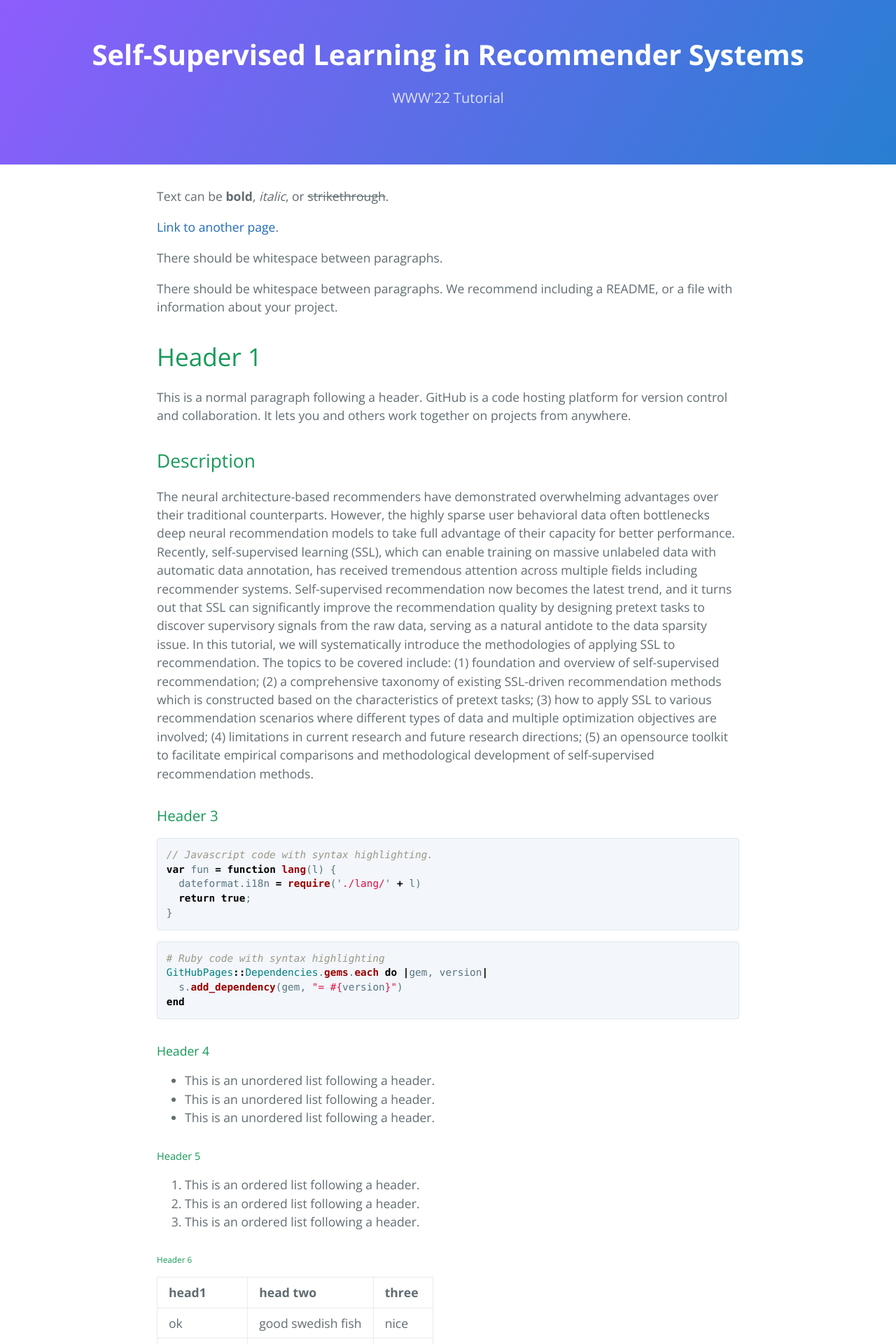
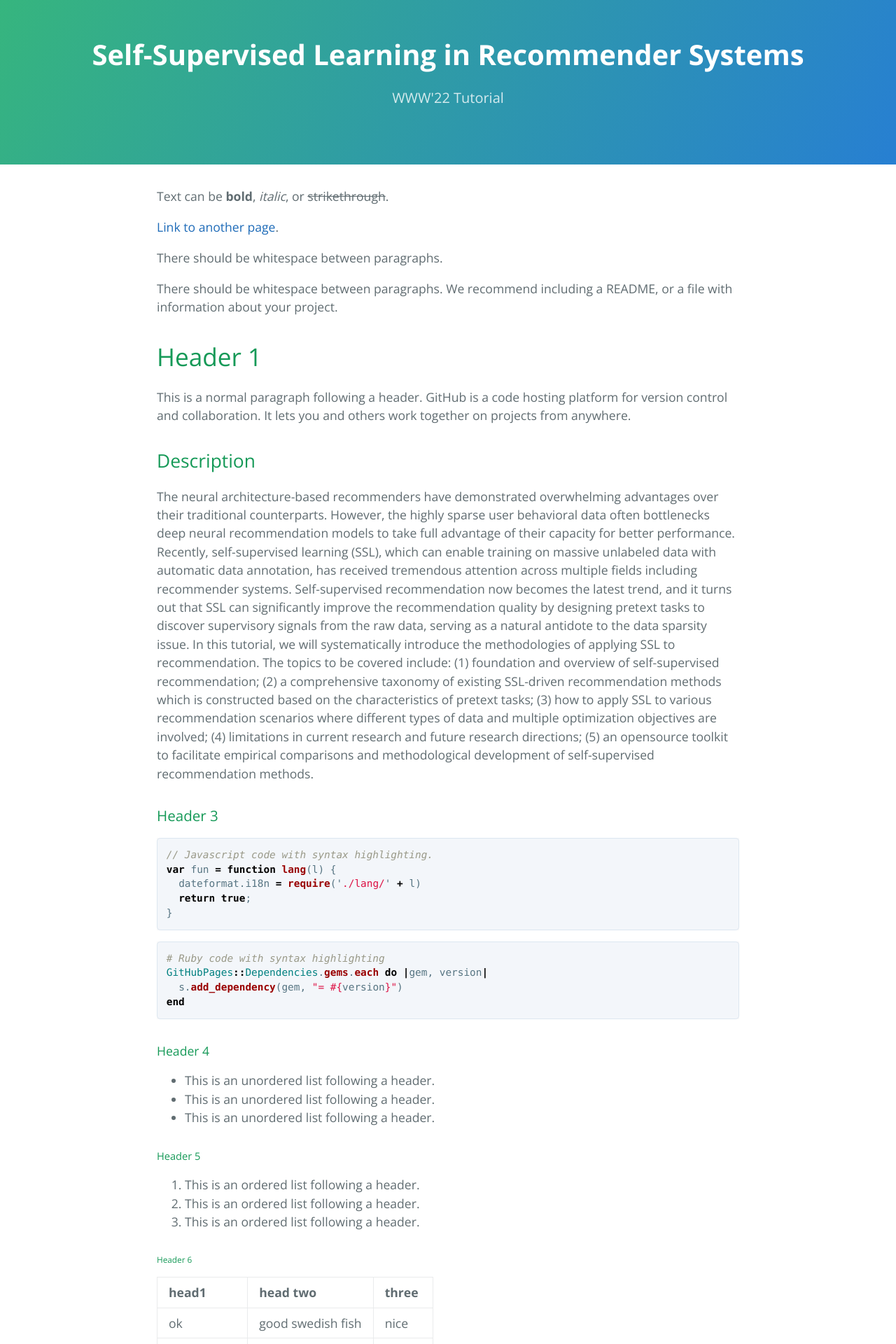
Before and after one commit to ssl-recsys/ssl-recsys.github.io, a Jekyll site: the page built from index.md, in a window 1280 px wide. Shown: the top 1920 px of the page at 70% size. Built offline with Jekyll 4.4.1, drawn with Linux system fonts in a browser that asks for light colours.

Commit message:
initialization

```diff
--- a/_sass/variables.scss
+++ b/_sass/variables.scss
@@ -5,7 +5,7 @@ $medium-breakpoint: 42em !default;
 // Headers
 $header-heading-color: #fff !default;
 $header-bg-color: #277fd2 !default;
-$header-bg-color-secondary: #8e5dfc !default;
+$header-bg-color-secondary: #36b57e !default;
 
 // Text
 $section-headings-color: #159957 !default;
--- a/assets/css/style.scss
+++ b/assets/css/style.scss
@@ -3,5 +3,5 @@
 // Headers
 $header-heading-color: #fff !default;
 $header-bg-color: #277fd2;
-$header-bg-color-secondary: #8e5dfc;
+$header-bg-color-secondary: #36b57e;
 @import 'jekyll-theme-cayman';
```
